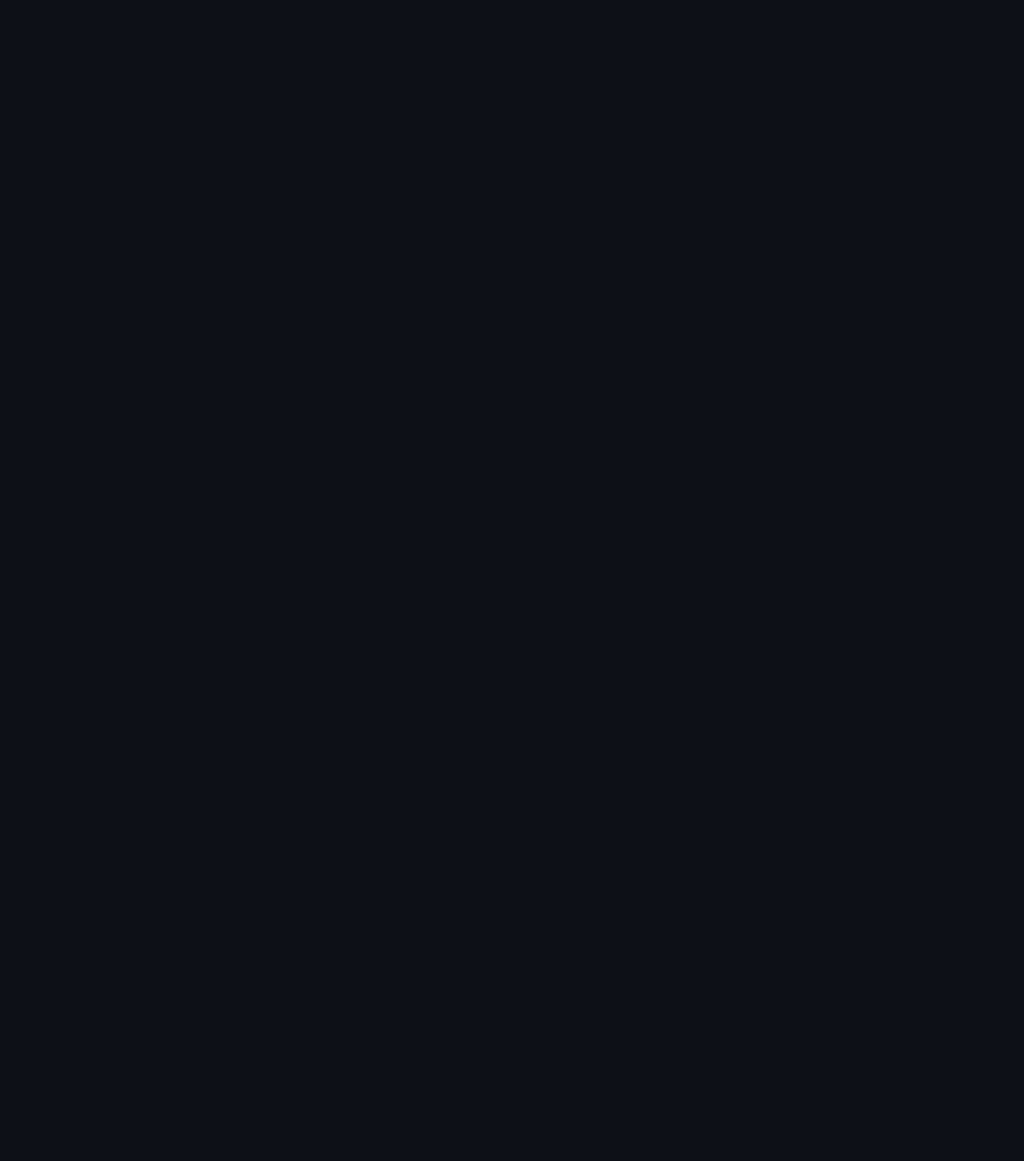
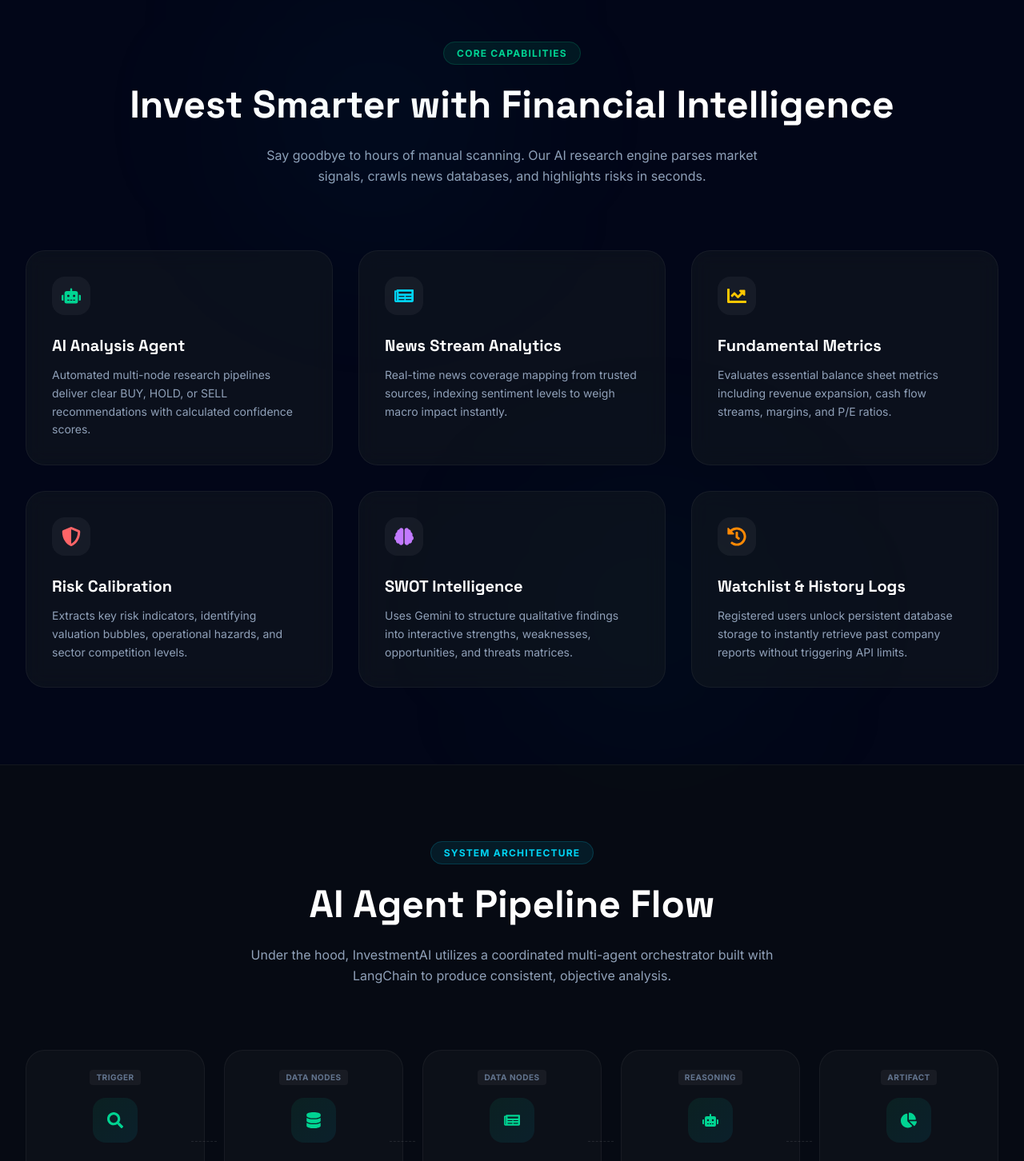
Before and after one commit to piyush7467/investment_ai, a React (Vite) app in the folder client/: page / in a window 1280 px wide. Shown: the part 1330-2782 px from the top of the page at 80% size. Before the commit the page ends 1048 px from the top, so only its background shows below. Built offline with nearby package versions, Linux system fonts and the light colour scheme; no server answers.

Commit message:
improve guest and landing page

```diff
--- a/client/src/components/common/Features.jsx
+++ b/client/src/components/common/Features.jsx
@@ -9,93 +9,88 @@ import {
 
 const features = [
     {
-        icon: <FaRobot className="text-3xl text-emerald-400" />,
-        title: "AI Investment Analysis",
+        icon: <FaRobot className="text-2xl text-emerald-400" />,
+        title: "AI Analysis Agent",
         description:
-            "Receive AI-powered BUY, HOLD, or SELL recommendations with confidence scores.",
+            "Automated multi-node research pipelines deliver clear BUY, HOLD, or SELL recommendations with calculated confidence scores.",
+        color: "group-hover:border-emerald-500/30"
     },
     {
-        icon: <FaNewspaper className="text-3xl text-cyan-400" />,
-        title: "Live Financial News",
+        icon: <FaNewspaper className="text-2xl text-cyan-400" />,
+        title: "News Stream Analytics",
         description:
-            "Stay updated with the latest market-moving news from trusted financial sources.",
+            "Real-time news coverage mapping from trusted sources, indexing sentiment levels to weigh macro impact instantly.",
+        color: "group-hover:border-cyan-500/30"
     },
     {
-        icon: <FaChartLine className="text-3xl text-yellow-400" />,
-        title: "Financial Metrics",
+        icon: <FaChartLine className="text-2xl text-yellow-400" />,
+        title: "Fundamental Metrics",
         description:
-            "Analyze revenue, cash flow, debt, margins, and other key company fundamentals.",
+            "Evaluates essential balance sheet metrics including revenue expansion, cash flow streams, margins, and P/E ratios.",
+        color: "group-hover:border-yellow-500/30"
     },
     {
-        icon: <FaShieldAlt className="text-3xl text-red-400" />,
-        title: "Risk Assessment",
+        icon: <FaShieldAlt className="text-2xl text-red-400" />,
+        title: "Risk Calibration",
         description:
-            "Identify valuation risks, competition, and macroeconomic factors before investing.",
+            "Extracts key risk indicators, identifying valuation bubbles, operational hazards, and sector competition levels.",
+        color: "group-hover:border-red-500/30"
     },
     {
-        icon: <FaBrain className="text-3xl text-purple-400" />,
-        title: "SWOT & AI Insights",
+        icon: <FaBrain className="text-2xl text-purple-400" />,
+        title: "SWOT Intelligence",
         description:
-            "Automatically generate SWOT analysis, action items, and investment summaries.",
+            "Uses Gemini to structure qualitative findings into interactive strengths, weaknesses, opportunities, and threats matrices.",
+        color: "group-hover:border-purple-500/30"
     },
     {
-        icon: <FaHistory className="text-3xl text-orange-400" />,
-        title: "Analysis History",
+        icon: <FaHistory className="text-2xl text-orange-400" />,
+        title: "Watchlist & History Logs",
         description:
-            "Registered users can save, revisit, and compare previous investment analyses.",
+            "Registered users unlock persistent database storage to instantly retrieve past company reports without triggering API limits.",
+        color: "group-hover:border-orange-500/30"
     },
 ];
 
 const Features = () => {
     return (
-        <section id="features" className="py-24 px-6">
+        <section id="features" className="py-24 px-8 relative">
+            {/* Background highlights */}
+            <div className="absolute top-10 left-1/4 w-[300px] h-[300px] bg-cyan-500/5 rounded-full blur-[120px] pointer-events-none" />
+            <div className="absolute bottom-10 right-1/4 w-[300px] h-[300px] bg-emerald-500/5 rounded-full blur-[120px] pointer-events-none" />
 
             <div className="max-w-7xl mx-auto">
-
-                <div className="text-center mb-16">
-
-                    <p className="text-emerald-400 font-semibold uppercase tracking-widest">
-                        Features
+                <div className="text-center mb-20">
+                    <span className="px-4 py-1.5 rounded-full bg-emerald-500/10 text-emerald-400 border border-emerald-500/20 text-xs font-bold uppercase tracking-widest">
+                        Core Capabilities
+                    </span>
+                    <h2 className="heading text-4xl lg:text-5xl font-black mt-6 leading-tight">
+                        Invest Smarter with Financial Intelligence
+                    </h2>
+                    <p className="text-slate-400 mt-5 max-w-2xl mx-auto text-base leading-relaxed">
+                        Say goodbye to hours of manual scanning. Our AI research engine parses market signals, crawls news databases, and highlights risks in seconds.
                     </p>
-
-                    <h2 className="heading text-5xl font-bold mt-4">
-                        Everything You Need to Invest Smarter
-                    </h2>
-
-                    <p className="text-slate-400 mt-6 max-w-3xl mx-auto">
-                        InvestmentAI combines financial data, real-time news,
-                        and artificial intelligence into one intelligent platform.
-                    </p>
-
                 </div>
 
-                <div className="grid md:grid-cols-2 lg:grid-cols-3 gap-8">
-
+                <div className="grid md:grid-cols-2 lg:grid-cols-3 gap-6 lg:gap-8">
                     {features.map((feature) => (
-
                         <div
                             key={feature.title}
-                            className="bg-[#151A21] border border-white/10 rounded-3xl p-8 hover:border-emerald-400 hover:-translate-y-2 transition-all duration-300"
+                            className={`bg-[#151A21]/50 backdrop-blur-md border border-white/5 rounded-3xl p-8 hover:-translate-y-1.5 transition-all duration-300 group ${feature.color}`}
                         >
-
-                            {feature.icon}
-
-                            <h3 className="heading text-2xl mt-6">
+                            <div className="w-12 h-12 rounded-2xl bg-white/5 flex items-center justify-center mb-6 group-hover:scale-110 transition-transform duration-300">
+                                {feature.icon}
+                            </div>
+                            <h3 className="heading text-xl font-bold text-white group-hover:text-emerald-400 transition-colors">
                                 {feature.title}
                             </h3>
-
-                            <p className="text-slate-400 mt-4 leading-7">
+                            <p className="text-slate-400 mt-3 text-sm leading-relaxed">
                                 {feature.description}
                             </p>
-
                         </div>
-
                     ))}
-
                 </div>
-
             </div>
-
         </section>
     );
 };
--- a/client/src/components/common/HowItWorks.jsx
+++ b/client/src/components/common/HowItWorks.jsx
@@ -9,89 +9,82 @@ import {
 const steps = [
     {
         icon: <FaSearch />,
-        title: "Search Company",
-        desc: "Enter any stock symbol or company name.",
+        title: "1. Search Assets",
+        desc: "Submit any stock symbol or name to target.",
+        badge: "Trigger"
     },
     {
         icon: <FaDatabase />,
-        title: "Research Agent",
-        desc: "Collects financial metrics from Yahoo Finance.",
+        title: "2. Financial Agent",
+        desc: "Crawls Yahoo Finance for real-time financials and metrics.",
+        badge: "Data Nodes"
     },
     {
         icon: <FaNewspaper />,
-        title: "News Agent",
-        desc: "Fetches the latest market news and sentiment.",
+        title: "3. News Crawler",
+        desc: "Aggregates global media streams & sentiment scores.",
+        badge: "Data Nodes"
     },
     {
         icon: <FaRobot />,
-        title: "Decision Agent",
-        desc: "Gemini AI analyzes the data and generates recommendations.",
+        title: "4. LLM Decision",
+        desc: "Gemini 2.5 Flash analyzes quantitative and qualitative states.",
+        badge: "Reasoning"
     },
     {
         icon: <FaChartPie />,
-        title: "Investment Report",
-        desc: "Receive AI recommendations, SWOT, risks, and action items.",
+        title: "5. Final Report",
+        desc: "Outputs structured SWOT matrices, pros/cons, and target score.",
+        badge: "Artifact"
     },
 ];
 
 const HowItWorks = () => {
     return (
-        <section id="workflow" className="py-28 bg-[#11161D]">
-
-            <div className="max-w-7xl mx-auto px-6">
-
+        <section id="workflow" className="py-24 bg-[#090D12]/70 border-y border-white/5 relative">
+            <div className="max-w-7xl mx-auto px-8">
                 <div className="text-center mb-20">
-
-                    <p className="text-cyan-400 uppercase tracking-widest font-semibold">
-                        Workflow
+                    <span className="px-4 py-1.5 rounded-full bg-cyan-500/10 text-cyan-400 border border-cyan-500/20 text-xs font-bold uppercase tracking-widest">
+                        System Architecture
+                    </span>
+                    <h2 className="heading text-4xl lg:text-5xl font-black mt-6 leading-tight">
+                        AI Agent Pipeline Flow
+                    </h2>
+                    <p className="text-slate-400 mt-5 max-w-2xl mx-auto text-base leading-relaxed">
+                        Under the hood, InvestmentAI utilizes a coordinated multi-agent orchestrator built with LangChain to produce consistent, objective analysis.
                     </p>
-
-                    <h2 className="heading text-5xl font-bold mt-4">
-                        AI Multi-Agent Pipeline
-                    </h2>
-
-                    <p className="text-slate-400 mt-6 max-w-2xl mx-auto">
-                        Every investment analysis passes through multiple AI
-                        agents to ensure a comprehensive and reliable report.
-                    </p>
-
                 </div>
 
-                <div className="grid md:grid-cols-5 gap-8">
-
+                <div className="grid grid-cols-1 md:grid-cols-5 gap-6 relative z-10">
                     {steps.map((step, index) => (
-
                         <div
                             key={step.title}
-                            className="relative bg-[#151A21] rounded-3xl border border-white/10 p-8 text-center"
+                            className="relative bg-[#151A21]/45 border border-white/5 rounded-3xl p-6 hover:border-emerald-500/20 transition-all duration-300 text-center flex flex-col items-center group"
                         >
+                            <span className="text-[10px] uppercase font-bold text-slate-500 tracking-wider mb-4 px-2 py-0.5 bg-white/5 rounded">
+                                {step.badge}
+                            </span>
 
-                            <div className="w-16 h-16 rounded-full bg-emerald-500/10 flex items-center justify-center mx-auto text-2xl text-emerald-400">
+                            <div className="w-14 h-14 rounded-2xl bg-gradient-to-br from-emerald-500/10 to-cyan-500/10 text-emerald-400 flex items-center justify-center text-xl mb-5 group-hover:scale-110 transition-transform duration-300">
                                 {step.icon}
                             </div>
 
-                            <h3 className="heading text-xl mt-6">
+                            <h3 className="heading text-md font-bold text-white mb-2">
                                 {step.title}
                             </h3>
 
-                            <p className="text-slate-400 mt-4 text-sm leading-6">
+                            <p className="text-slate-400 text-xs leading-relaxed">
                                 {step.desc}
                             </p>
 
+                            {/* Connecting Line */}
                             {index < steps.length - 1 && (
-                                <div className="hidden md:block absolute top-1/2 -right-5 text-3xl text-slate-600">
-                                    →
-                                </div>
+                                <div className="hidden md:block absolute top-[45%] -right-4 w-8 border-t border-dashed border-white/10 z-0 pointer-events-none" />
                             )}
-
                         </div>
-
                     ))}
-
                 </div>
-
             </div>
-
         </section>
     );
 };
--- a/client/src/features/landing/Home.jsx
+++ b/client/src/features/landing/Home.jsx
@@ -1,5 +1,4 @@
 import Navbar from "../../components/common/Navbar";
-import Hero from "../../components/common/Hero";
 import Stats from "../../components/common/Stats";
 import Features from "../../components/common/Features";
 import HowItWorks from "../../components/common/HowItWorks";
@@ -9,16 +8,15 @@ import LiveAnalysis from "../../components/common/LiveAnalysis";
 
 const Home = () => {
     return (
-        <>
+        <div className="min-h-screen bg-slate-950 text-white selection:bg-emerald-400 selection:text-black">
             <Navbar />
-            {/* <Hero /> */}
             <LiveAnalysis />
-            {/* <Stats /> */}
-            {/* <Features /> */}
-            {/* <HowItWorks /> */}
-            {/* <DashboardPreview /> */}
+            <Stats />
+            <Features />
+            <HowItWorks />
+            <DashboardPreview />
             <Footer />
-        </>
+        </div>
     );
 };
 
```
Also changed, not shown: client/src/components/common/DashboardPreview.jsx (+114 -102 lines), client/src/components/common/Stats.jsx (+21 -35 lines), 1 other file (tests, documents, lock files or other folders).
